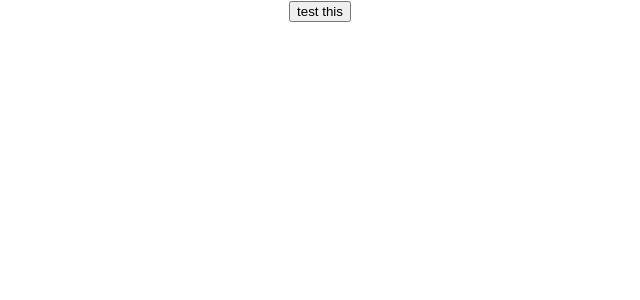
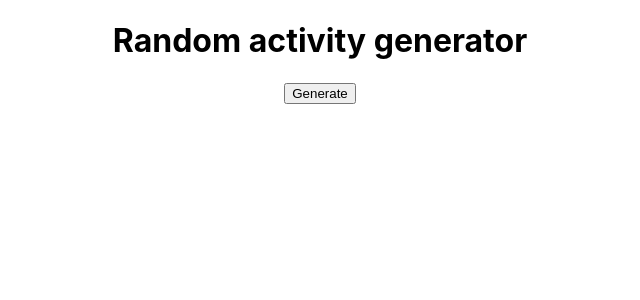
Before and after one commit to mizuris/boredom-app, a React (Create React App) app: page / in a window 1280 px wide. Shown: the top 300 px of the page, without its empty margins (320-960 px from the left). Built offline with nearby package versions, Linux system fonts and the light colour scheme.

Commit message:
Set url getter

```diff
--- a/src/App.js
+++ b/src/App.js
@@ -1,20 +1,29 @@
-import React from "react";
+import React, { useState } from "react";
 import "./App.css";
+import Header from "./components/Header";
 import axios from "axios";
 
 function App() {
-
-  const generateActivity = async () => {
-    const response = await axios.get(
-      `http://www.boredapi.com/api/activity`
+  const [activity, setActivity] = useState();
+  const getActivity = async () => {
+    const activityQueryResult = await axios.get(
+      `http://www.boredapi.com/api/activity/`
     );
-    console.log(response);
-    console.log(response.data);
+    setActivity(activityQueryResult.data.activity);
   };
 
   return (
     <div className="App">
-      <button onClick={() => generateActivity()}>test this</button>
+      <Header />
+      <button onClick={() => getActivity()}>Generate</button>
+      {activity ? (
+        <div>
+          <h1>Your random activity</h1>
+          <p>{activity}</p>
+        </div>
+      ) : (
+        ""
+      )}
     </div>
   );
 }
--- /dev/null
+++ b/src/components/Header.js
@@ -0,0 +1,11 @@
+import React from "react";
+
+function Header() {
+  return (
+    <div className="app-header">
+      <h1>Random activity generator</h1>
+    </div>
+  );
+}
+
+export default Header;
```
Also changed, not shown: src/components/Activity.js (added, +12 -0 lines), src/components/NoActivities.js (added, +11 -0 lines).
